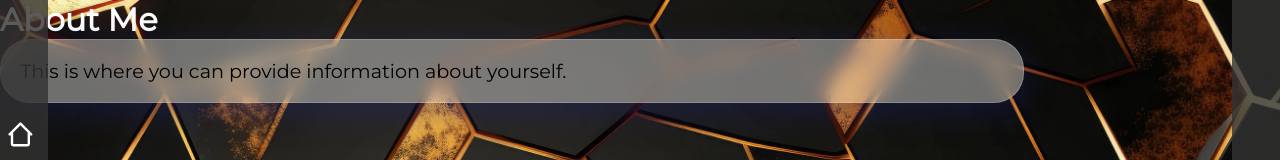
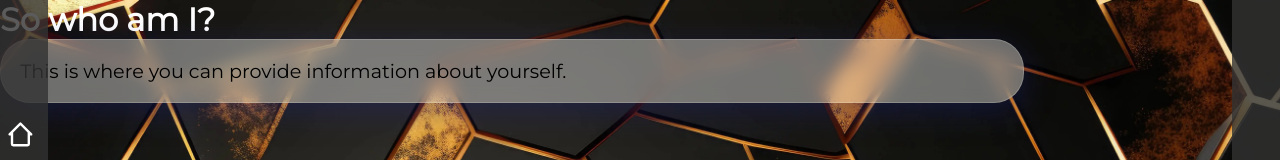
Before and after one commit to rasvanstan/portfolio, a React (Vite) app: page /about in a window 1280 px wide. Shown: the top 160 px of the page. Built offline with nearby package versions, Linux system fonts and the light colour scheme.

Commit message:
about.css added

```diff
--- a/src/components/About.jsx
+++ b/src/components/About.jsx
@@ -26,7 +26,7 @@ function About() {
         }}
       >
         {/* Your about content goes here */}
-        <h1>About Me</h1>
+        <h1>So who am I?</h1>
         <p>This is where you can provide information about yourself.</p>
       </div>
     </div>
```
Also changed, not shown: src/styles/About.css (added).
